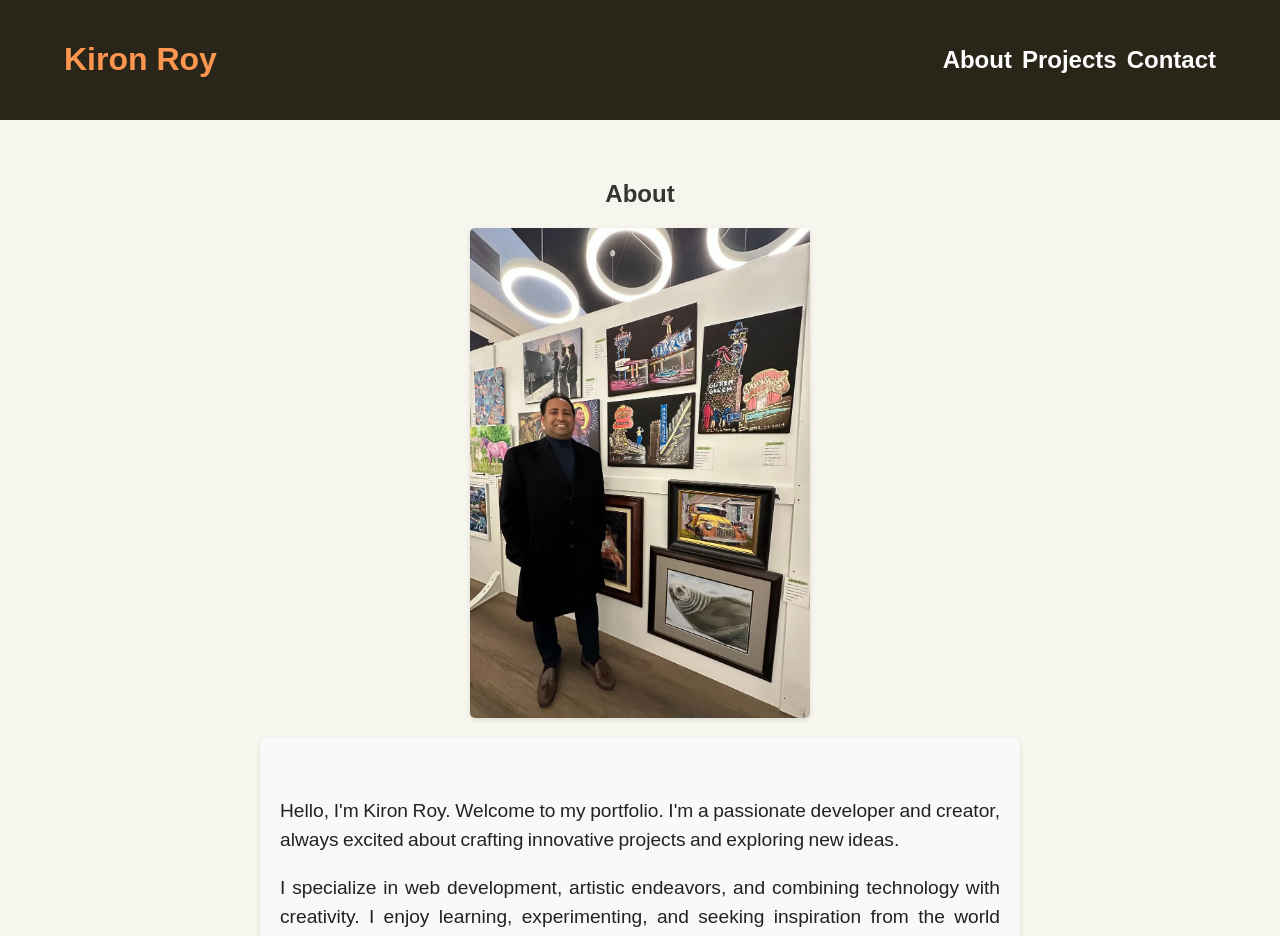
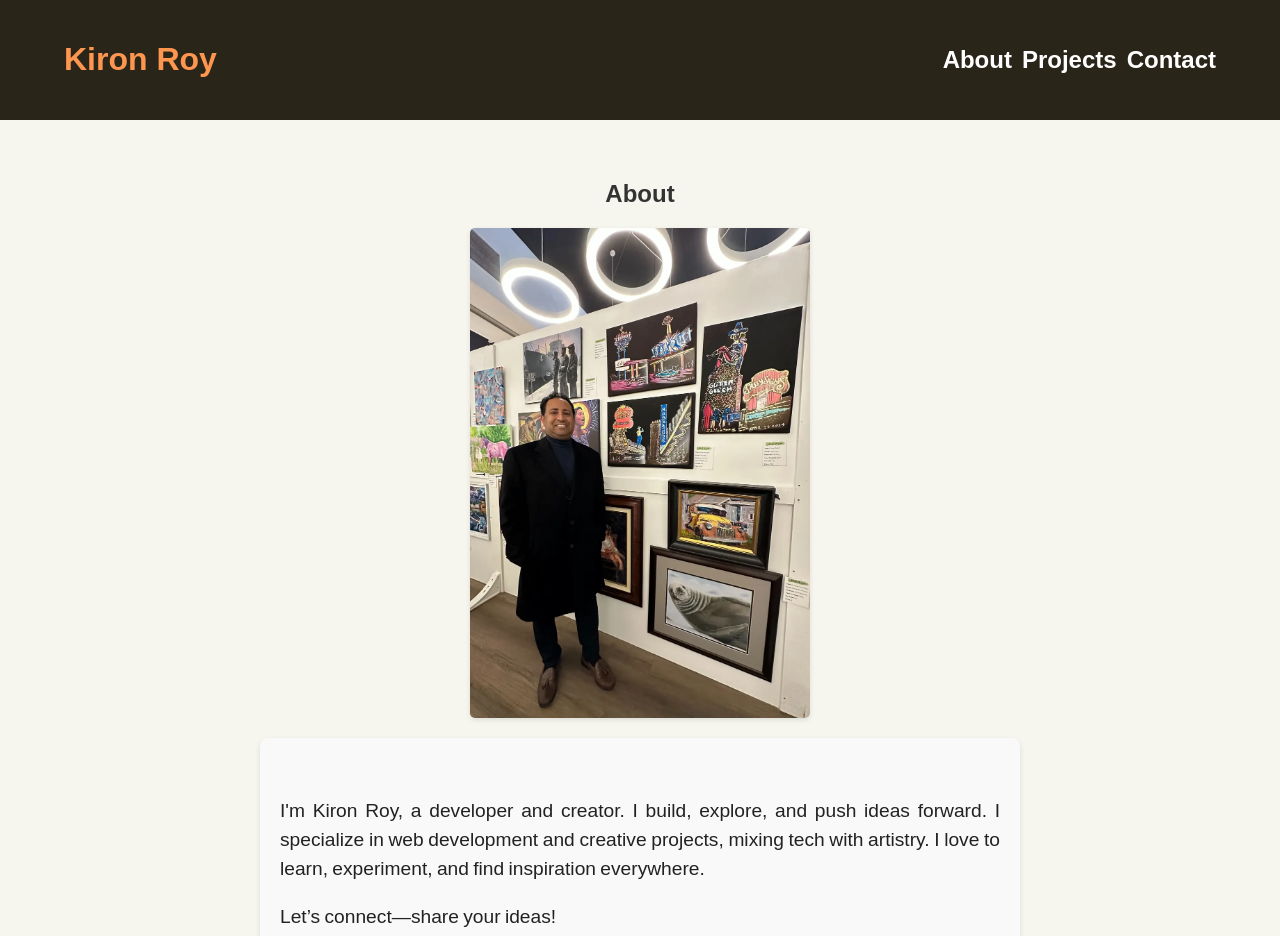
Before and after one commit to kironroy/kironroy-react, a React (Create React App) app: page / in a window 1280 px wide. Shown: the top 936 px of the page. Built offline with nearby package versions, Linux system fonts and the light colour scheme; a web font is replaced by a local one.

Commit message:
Update About.js
- About -> writing portion

```diff
--- a/src/components/About.js
+++ b/src/components/About.js
@@ -15,16 +15,12 @@ const About = () => {
         />
         <div className="about-text">
           <p>
-            Hello, I'm Kiron Roy. Welcome to my portfolio. I'm a passionate
-            developer and creator, always excited about crafting innovative
-            projects and exploring new ideas.
+            I'm Kiron Roy, a developer and creator. I build, explore, and push
+            ideas forward. I specialize in web development and creative
+            projects, mixing tech with artistry. I love to learn, experiment,
+            and find inspiration everywhere.
           </p>
-          <p>
-            I specialize in web development, artistic endeavors, and combining
-            technology with creativity. I enjoy learning, experimenting, and
-            seeking inspiration from the world around me. Feel free to connect
-            and share your ideas!
-          </p>
+          <p>Let’s connect—share your ideas!</p>
         </div>
       </div>
     </section>
```
